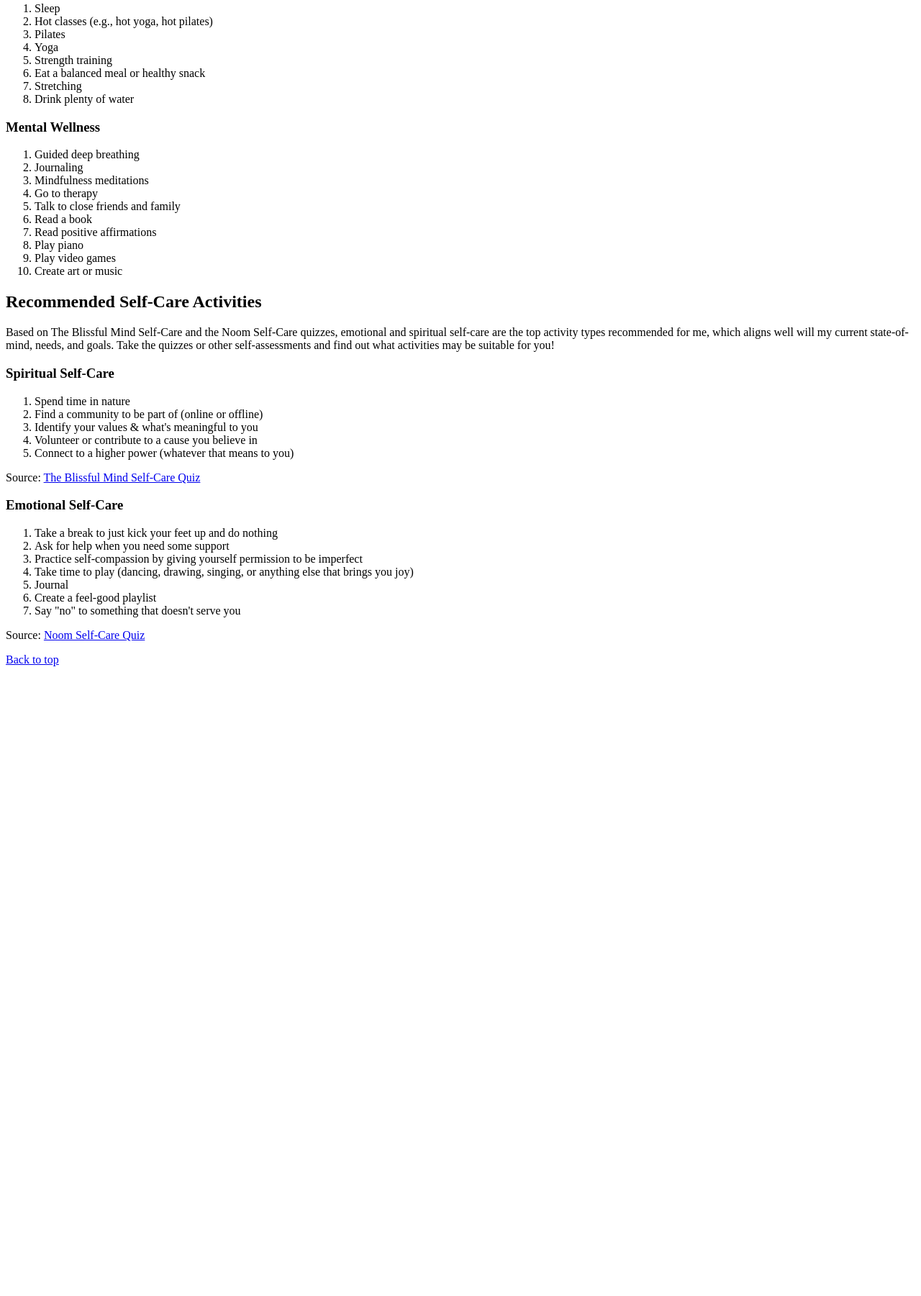
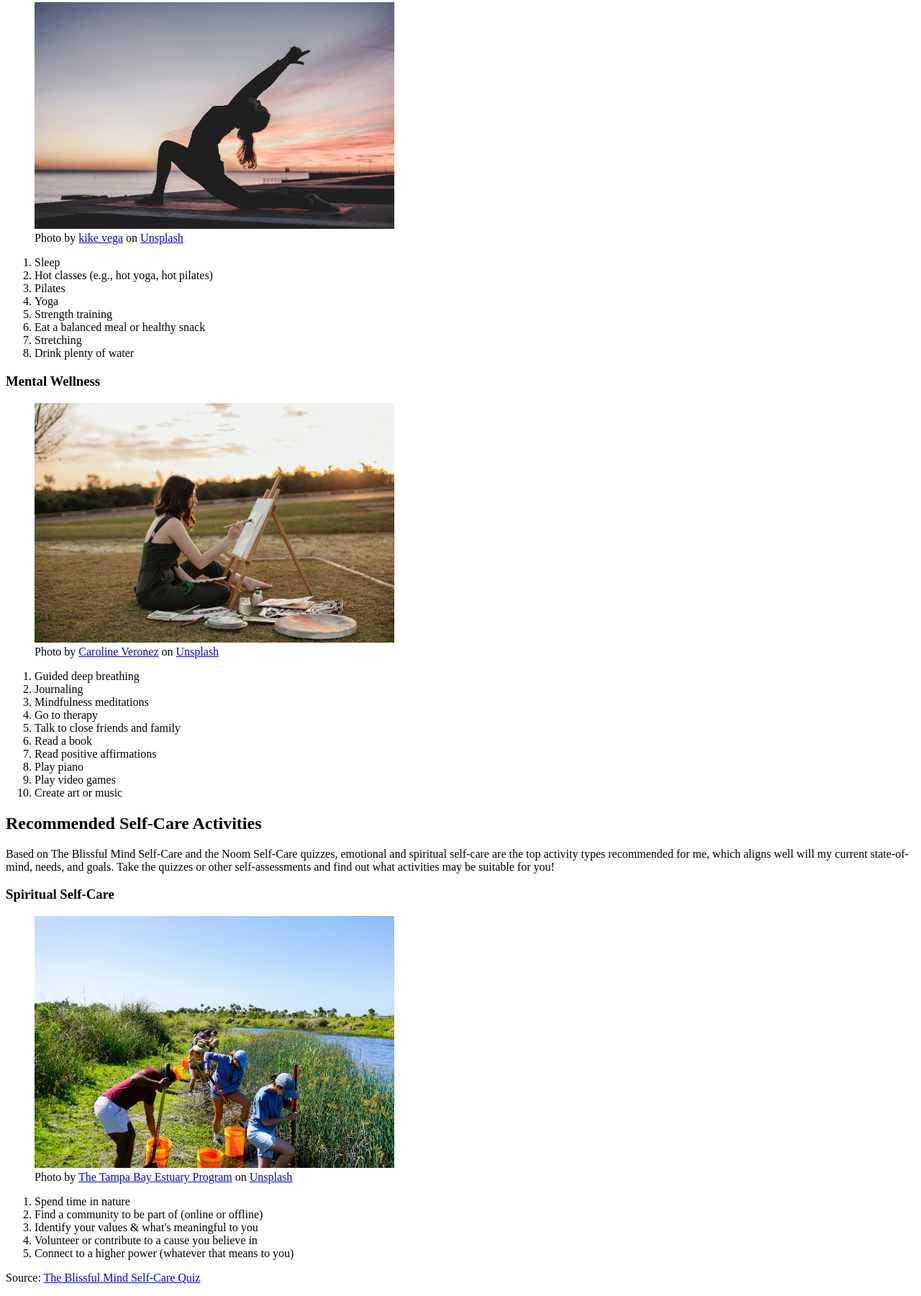
Before and after one commit to amitchell05/my-self-care-ideas, a plain HTML site: page index.html in a window 1280 px wide. Shown: the part 418-2219 px from the top of the page at 72% size. Before the commit the page ends 1352 px from the top, so only its background shows below. Drawn offline with Linux system fonts and the light colour scheme.

Commit message:
adds images with semantic markup and alt text

```diff
--- a/index.html
+++ b/index.html
@@ -31,6 +31,17 @@
 
             <article>
                 <h3>Physical Wellness</h3>
+                <figure>
+                    <img src="images/kike-vega-F2qh3yjz6Jk-unsplash.jpg"
+                        alt="A woman holding a lunging back bending pose outside near a body of water at sunset"
+                        width="500">
+                    <figcaption>
+                        Photo by <a
+                            href="https://unsplash.com/@kikekiks?utm_source=unsplash&amp;utm_medium=referral&amp;utm_content=creditCopyText">kike
+                            vega</a> on <a
+                            href="https://unsplash.com/photos/silhouette-photography-of-woman-doing-yoga-F2qh3yjz6Jk?utm_source=unsplash&amp;utm_medium=referral&amp;utm_content=creditCopyText">Unsplash</a>
+                    </figcaption>
+                </figure>
                 <ol>
                     <li>Sleep</li>
                     <li>Hot classes (e.g., hot yoga, hot pilates)</li>
@@ -45,6 +56,16 @@
 
             <article>
                 <h3>Mental Wellness</h3>
+                <figure>
+                    <img src="images/caroline-veronez-XW17Q7NWWIU-unsplash.jpg"
+                        alt="A woman barefoot, painting on a canvas outside in a field" width="500">
+                    <figcaption>
+                        Photo by <a
+                            href="https://unsplash.com/@carolineveronez?utm_source=unsplash&amp;utm_medium=referral&amp;utm_content=creditCopyText">Caroline
+                            Veronez</a> on <a
+                            href="https://unsplash.com/photos/a-woman-painting-outside-XW17Q7NWWIU?utm_source=unsplash&amp;utm_medium=referral&amp;utm_content=creditCopyText">Unsplash</a>
+                    </figcaption>
+                </figure>
                 <ol>
                     <li>Guided deep breathing</li>
                     <li>Journaling</li>
@@ -61,10 +82,24 @@
         </section>
         <section>
             <h2>Recommended Self-Care Activities</h2>
-            <p>Based on The Blissful Mind Self-Care and the Noom Self-Care quizzes, emotional and spiritual self-care are the top activity types recommended for me, which aligns well will my current state-of-mind, needs, and goals. Take the quizzes or other self-assessments and find out what activities may be suitable for you!</p>
+            <p>Based on The Blissful Mind Self-Care and the Noom Self-Care quizzes, emotional and spiritual self-care
+                are the top activity types recommended for me, which aligns well will my current state-of-mind, needs,
+                and goals. Take the quizzes or other self-assessments and find out what activities may be suitable for
+                you!</p>
 
             <article>
                 <h3>Spiritual Self-Care</h3>
+                <figure>
+                    <img src="images/the-tampa-bay-estuary-program-CxL29J-aM5E-unsplash.jpg"
+                        alt="A group of volunteers doing environmental restoration and cleanup work near a river"
+                        width="500">
+                    <figcaption>
+                        Photo by <a
+                            href="https://unsplash.com/@tbep?utm_source=unsplash&amp;utm_medium=referral&amp;utm_content=creditCopyText">The
+                            Tampa Bay Estuary Program</a> on <a
+                            href="https://unsplash.com/photos/a-group-of-people-standing-next-to-a-river-CxL29J-aM5E?utm_source=unsplash&amp;utm_medium=referral&amp;utm_content=creditCopyText">Unsplash</a>
+                    </figcaption>
+                </figure>
                 <ol>
                     <li>Spend time in nature</li>
                     <li>Find a community to be part of (online or offline)</li>
@@ -73,12 +108,23 @@
                     <li>Connect to a higher power (whatever that means to you)</li>
                 </ol>
                 <p>
-                    Source: <a href="https://theblissfulmind.com/self-care-quiz/" target="_blank">The Blissful Mind Self-Care Quiz</a>
+                    Source: <a href="https://theblissfulmind.com/self-care-quiz/" target="_blank">The Blissful Mind
+                        Self-Care Quiz</a>
                 </p>
             </article>
 
             <article>
                 <h3>Emotional Self-Care</h3>
+                <figure>
+                    <img src="images/simi-iluyomade-tvbxqXI5mmo-unsplash.jpg"
+                        alt="A man and three women laying on a picnic blanket outside laughing together" width="500">
+                    <figcaption>
+                        Photo by <a
+                            href="https://unsplash.com/@simisola?utm_source=unsplash&amp;utm_medium=referral&amp;utm_content=creditCopyText">Simi
+                            Iluyomade</a> on <a
+                            href="https://unsplash.com/photos/friends-laughing-together-on-picnic-blanket-tvbxqXI5mmo?utm_source=unsplash&amp;utm_medium=referral&amp;utm_content=creditCopyText">Unsplash</a>
+                    </figcaption>
+                </figure>
                 <ol>
                     <li>Take a break to just kick your feet up and do nothing</li>
                     <li>Ask for help when you need some support</li>
@@ -89,7 +135,9 @@
                     <li>Say "no" to something that doesn't serve you</li>
                 </ol>
                 <p>
-                    Source: <a href="https://www.noom.com/blog/quiz-what-type-of-self-care-should-you-try-today/?srsltid=AYCX9vLzip2CmQrknlAOY-7eghcG0DWY2njnL-OBn1pL30acZBEpjCZE" target="_blank">Noom Self-Care Quiz</a>
+                    Source: <a
+                        href="https://www.noom.com/blog/quiz-what-type-of-self-care-should-you-try-today/?srsltid=AYCX9vLzip2CmQrknlAOY-7eghcG0DWY2njnL-OBn1pL30acZBEpjCZE"
+                        target="_blank">Noom Self-Care Quiz</a>
                 </p>
             </article>
         </section>
```
Also changed, not shown: images/caroline-veronez-XW17Q7NWWIU-unsplash.jpg (added), images/kike-vega-F2qh3yjz6Jk-unsplash.jpg (added), images/simi-iluyomade-tvbxqXI5mmo-unsplash.jpg (added), images/the-tampa-bay-estuary-program-CxL29J-aM5E-unsplash.jpg (added).
